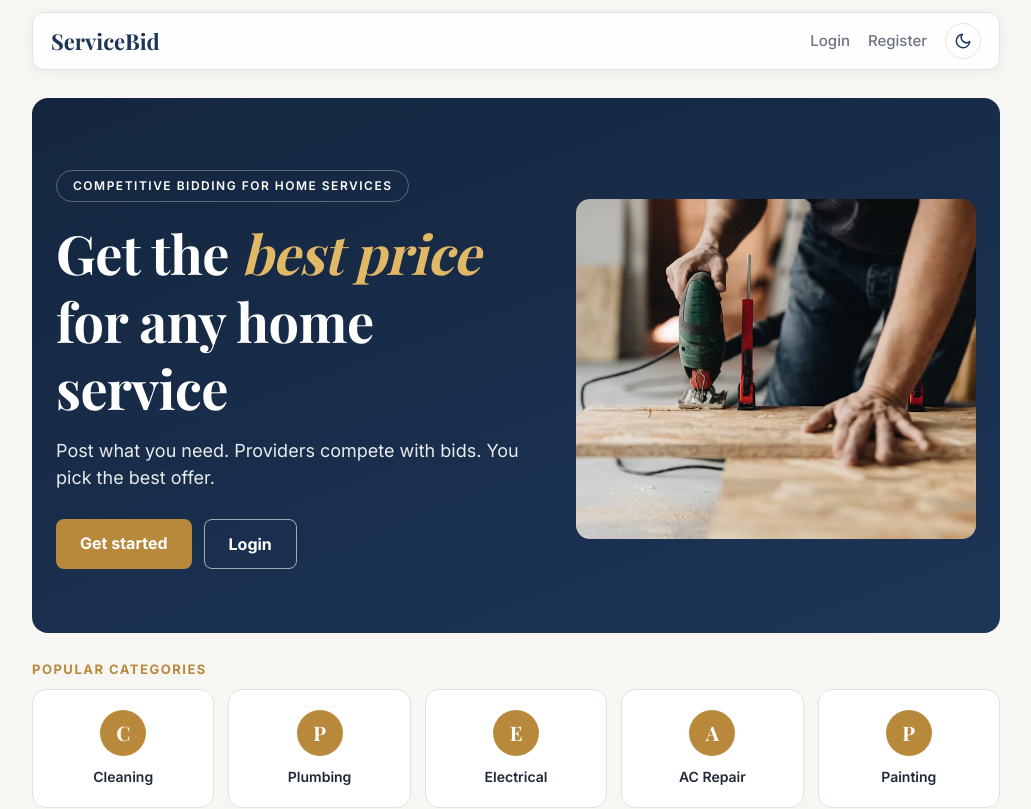
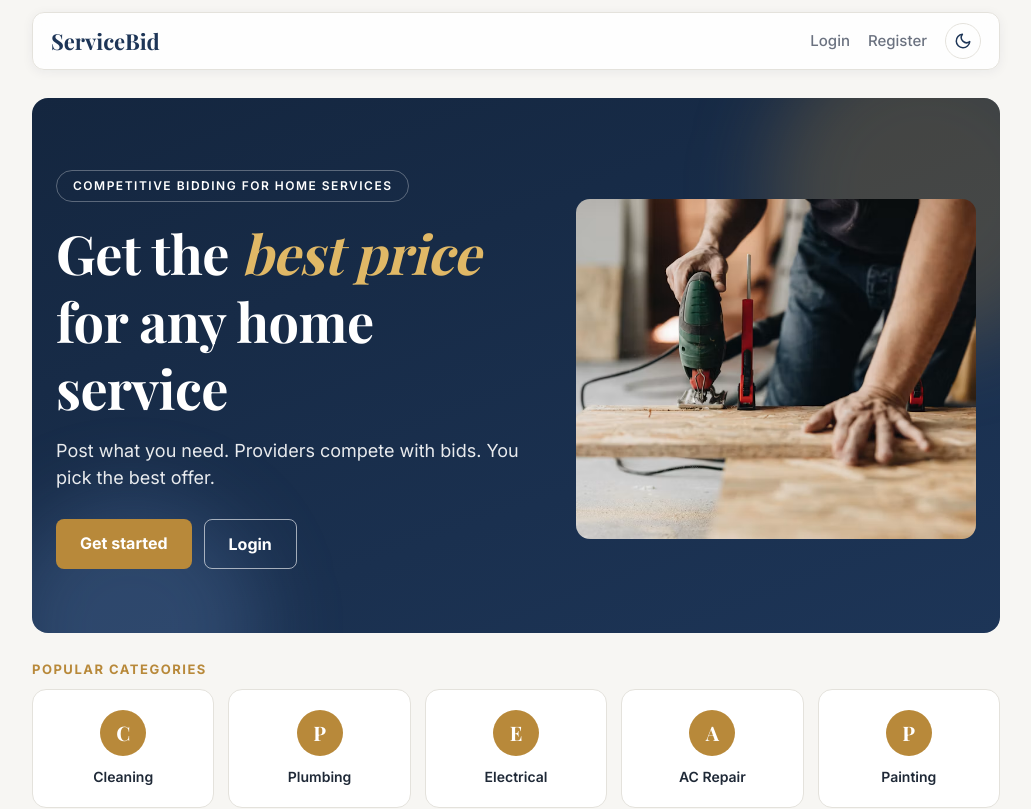
Before and after one commit to smaran-243/ServiceBid, a React (Vite) app in the folder frontend/: page / in a window 1280 px wide. Shown: the top 809 px of the page, without its empty margins (124-1155 px from the left). Built offline with nearby package versions, Linux system fonts and the light colour scheme; no server answers.

Commit message:
theme toggle transition

```diff
--- a/frontend/src/components/Navbar.jsx
+++ b/frontend/src/components/Navbar.jsx
@@ -43,8 +43,38 @@ function Navbar() {
     const isAdmin = hasToken && roles.includes("ADMIN");
     const loggedIn = isCustomer || isProvider || isAdmin;
 
-    function toggleTheme() {
-        setTheme(theme === "dark" ? "light" : "dark");
+    function toggleTheme(e) {
+        const next = theme === "dark" ? "light" : "dark";
+        const reduced = window.matchMedia("(prefers-reduced-motion: reduce)").matches;
+        if (!document.startViewTransition || reduced) {
+            setTheme(next);
+            return;
+        }
+        const x = e.clientX;
+        const y = e.clientY;
+        const radius = Math.hypot(
+            Math.max(x, window.innerWidth - x),
+            Math.max(y, window.innerHeight - y)
+        );
+        const transition = document.startViewTransition(() => {
+            document.documentElement.setAttribute("data-theme", next);
+            setTheme(next);
+        });
+        transition.ready.then(() => {
+            document.documentElement.animate(
+                {
+                    clipPath: [
+                        "circle(0px at " + x + "px " + y + "px)",
+                        "circle(" + radius + "px at " + x + "px " + y + "px)",
+                    ],
+                },
+                {
+                    duration: 650,
+                    easing: "ease-in-out",
+                    pseudoElement: "::view-transition-new(root)",
+                }
+            );
+        });
     }
 
     return (
--- a/frontend/src/index.css
+++ b/frontend/src/index.css
@@ -1285,3 +1285,167 @@ img.avatar {
   background: var(--primary);
   color: #fff;
 }
+@keyframes fadeUp {
+  from { opacity: 0; transform: translateY(18px); }
+  to { opacity: 1; transform: none; }
+}
+
+@keyframes zoomIn {
+  from { opacity: 0; transform: scale(0.94); }
+  to { opacity: 1; transform: none; }
+}
+
+@keyframes slideDown {
+  from { opacity: 0; transform: translateY(-14px); }
+  to { opacity: 1; transform: none; }
+}
+
+@keyframes floatGlow {
+  0%, 100% { transform: translate(0, 0); }
+  50% { transform: translate(30px, 24px); }
+}
+
+@keyframes pulseRing {
+  0% { box-shadow: 0 0 0 0 rgba(184, 137, 58, 0.5); }
+  70% { box-shadow: 0 0 0 10px rgba(184, 137, 58, 0); }
+  100% { box-shadow: 0 0 0 0 rgba(184, 137, 58, 0); }
+}
+
+@keyframes growBar {
+  from { transform: scaleX(0); }
+}
+
+/* cards and blocks fade up, one after another */
+:is(.card-list, .request-grid, .service-grid, .cat-grid, .steps, .stat-grid) > *,
+.chart-card,
+.empty-state,
+h2 {
+  animation: fadeUp 0.5s ease backwards;
+}
+
+:is(.card-list, .request-grid, .service-grid, .cat-grid, .steps, .stat-grid) > :nth-child(2) { animation-delay: 0.07s; }
+:is(.card-list, .request-grid, .service-grid, .cat-grid, .steps, .stat-grid) > :nth-child(3) { animation-delay: 0.14s; }
+:is(.card-list, .request-grid, .service-grid, .cat-grid, .steps, .stat-grid) > :nth-child(4) { animation-delay: 0.21s; }
+:is(.card-list, .request-grid, .service-grid, .cat-grid, .steps, .stat-grid) > :nth-child(5) { animation-delay: 0.28s; }
+:is(.card-list, .request-grid, .service-grid, .cat-grid, .steps, .stat-grid) > :nth-child(6) { animation-delay: 0.35s; }
+:is(.card-list, .request-grid, .service-grid, .cat-grid, .steps, .stat-grid) > :nth-child(n+7) { animation-delay: 0.42s; }
+
+.navbar {
+  animation: slideDown 0.5s ease backwards;
+}
+
+/* buttons */
+button,
+.btn-link {
+  transition: transform 0.15s, background 0.2s, box-shadow 0.2s, color 0.2s;
+}
+
+button:active:not(:disabled),
+.btn-link:active {
+  transform: scale(0.96);
+}
+
+.btn-link:hover {
+  box-shadow: 0 6px 16px rgba(184, 137, 58, 0.35);
+}
+
+/* hero */
+.hero {
+  position: relative;
+  overflow: hidden;
+}
+
+.hero::before,
+.hero::after {
+  content: "";
+  position: absolute;
+  border-radius: 50%;
+  pointer-events: none;
+  filter: blur(40px);
+}
+
+.hero::before {
+  width: 320px;
+  height: 320px;
+  top: -90px;
+  right: -60px;
+  background: rgba(184, 137, 58, 0.28);
+  animation: floatGlow 9s ease-in-out infinite;
+}
+
+.hero::after {
+  width: 260px;
+  height: 260px;
+  bottom: -100px;
+  left: -60px;
+  background: rgba(120, 160, 220, 0.22);
+  animation: floatGlow 11s ease-in-out infinite reverse;
+}
+
+.hero > * {
+  position: relative;
+  z-index: 1;
+}
+
+.hero-pill { animation: fadeUp 0.6s ease 0.05s backwards; }
+.hero h1 { animation: fadeUp 0.6s ease 0.15s backwards; }
+.hero-sub { animation: fadeUp 0.6s ease 0.25s backwards; }
+.hero-buttons { animation: fadeUp 0.6s ease 0.35s backwards; }
+.hero-img { animation: zoomIn 0.8s ease 0.2s backwards; }
+
+/* small details */
+.cat-icon {
+  transition: transform 0.25s;
+}
+
+.cat-card:hover .cat-icon {
+  transform: rotate(-8deg) scale(1.12);
+}
+
+.stat-card {
+  transition: transform 0.2s, box-shadow 0.2s;
+}
+
+.stat-card:hover {
+  transform: translateY(-3px);
+  box-shadow: var(--shadow);
+}
+
+.timeline-step.current .timeline-dot {
+  animation: pulseRing 1.8s infinite;
+}
+
+.bar-fill {
+  transform-origin: left;
+  animation: growBar 0.8s ease backwards;
+}
+
+@media (prefers-reduced-motion: reduce) {
+  *,
+  *::before,
+  *::after {
+    animation: none !important;
+    transition: none !important;
+  }
+}
+::view-transition-old(root),
+::view-transition-new(root) {
+  animation: none;
+  mix-blend-mode: normal;
+}
+
+::view-transition-old(root) {
+  z-index: 1;
+}
+
+::view-transition-new(root) {
+  z-index: 2;
+}
+
+.theme-toggle svg {
+  transition: transform 0.4s;
+}
+
+.theme-toggle:hover svg {
+  transform: rotate(25deg);
+}
```
